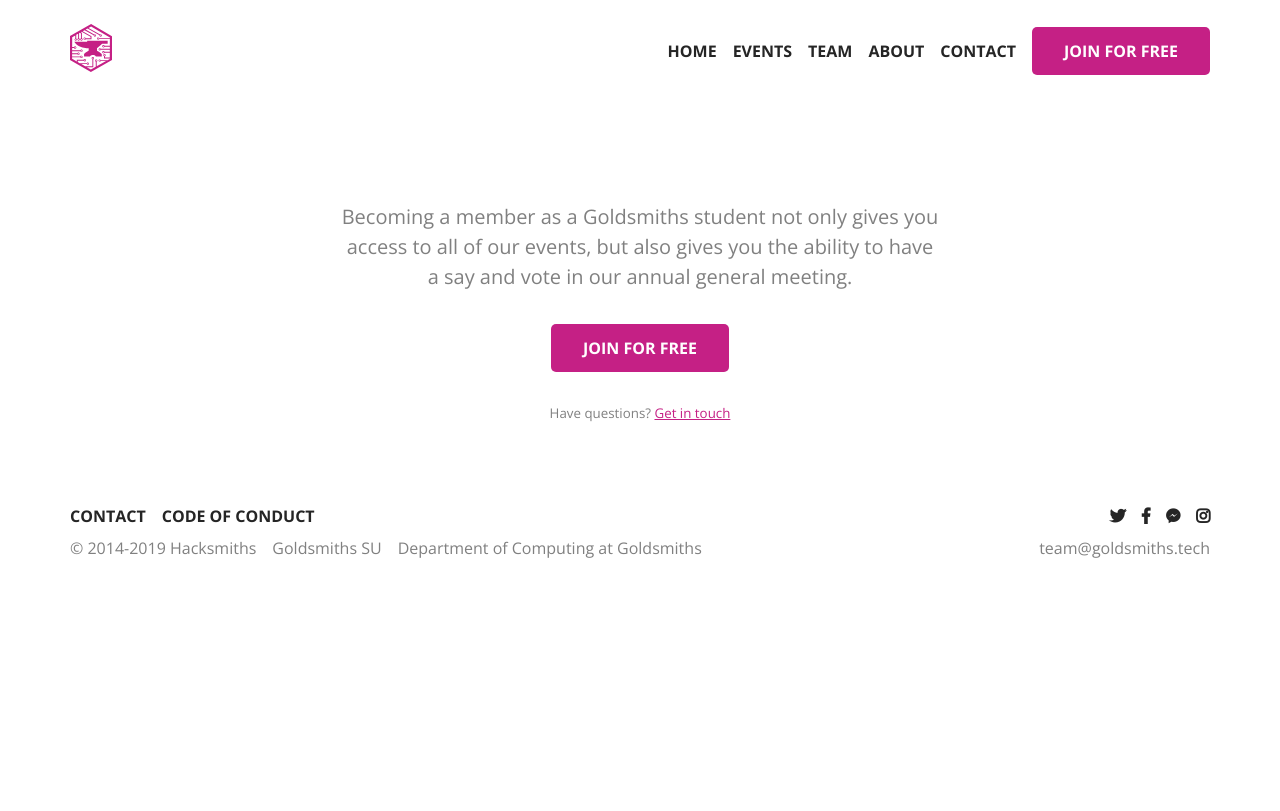
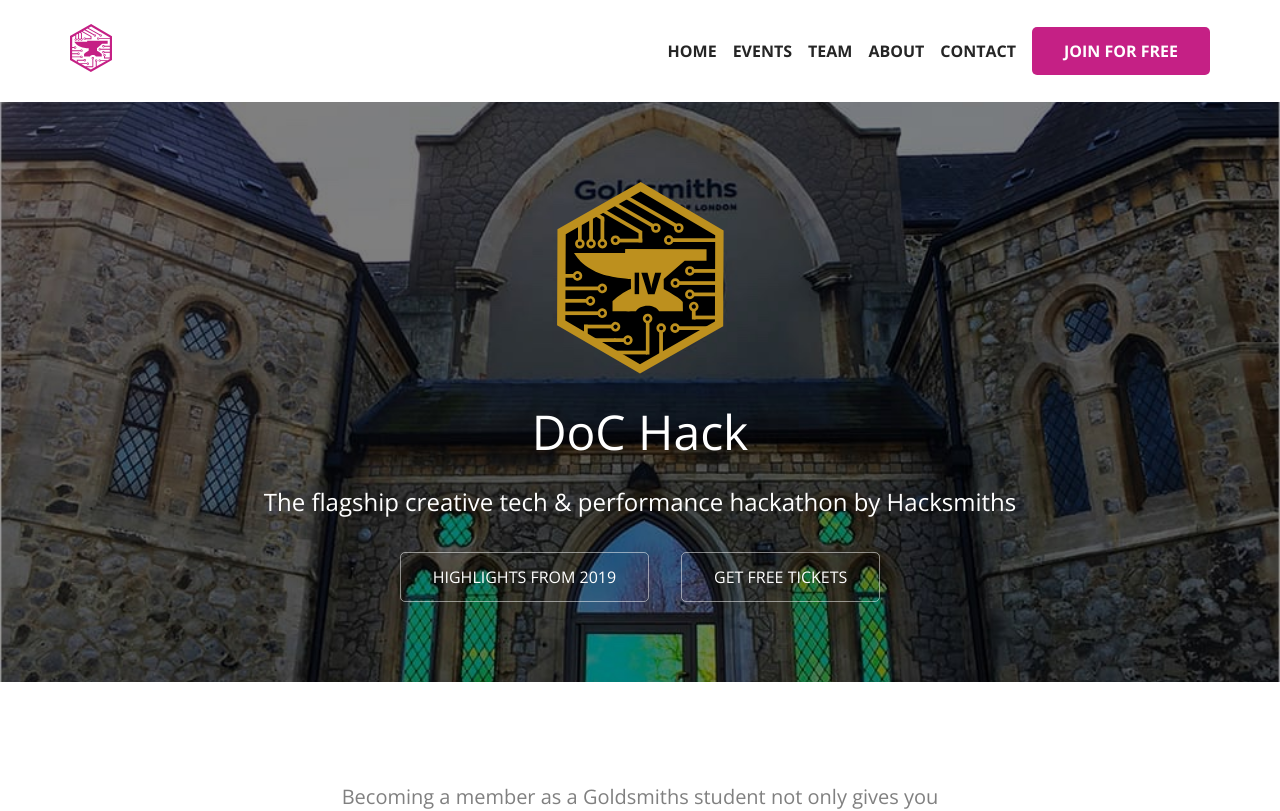
Before and after one commit to skeuomorph/2020.goldsmiths.tech, a Nuxt app: page /events/doc in a window 1280 px wide. Shown: the top 811 px of the page. Built offline with nearby package versions, Linux system fonts and the light colour scheme.

Commit message:
Event Hero

```diff
--- /dev/null
+++ b/components/EventHero.vue
@@ -0,0 +1,59 @@
+<template>
+  <div id='hero' :style='{ backgroundImage: `url(${event.background})` }'>
+    <div class="container">
+      <img :src="event.logo" :alt="event.name">
+      <h1>{{ event.name }}</h1>
+      <h2>{{ event.desc }}</h2>
+      <div class="buttons">
+        <a
+          v-for='button in event.buttons'
+          :key='button.path'
+          :href="button.path"
+          class="btn outline">{{ button.label }}</a>
+      </div>
+    </div>
+  </div>
+</template>
+
+<script>
+export default {
+  props: ['event']
+}
+</script>
+
+<style scoped>
+#hero {
+  padding-top: 5em;
+  padding-bottom: 5em;
+  background-size: cover;
+  background-position: center;
+  color: white;
+  text-align: center;
+}
+
+#hero * {
+  font-weight: normal;
+}
+
+img {
+  height: 12em;
+}
+
+h1 {
+  margin: 1rem 0;
+  font-size: 3em;
+}
+
+h2 {
+  margin: 1rem 0 2rem;
+}
+
+.container {
+  max-width: 800px;
+}
+
+.btn {
+  margin-left: 1em;
+  margin-right: 1em;
+}
+</style>
--- a/layouts/default.vue
+++ b/layouts/default.vue
@@ -63,4 +63,8 @@
   display: inline-block;
   text-decoration: none;
 }
+.btn.outline {
+  background: transparent;
+  border: 1px solid rgba(255, 255, 255, 0.5)
+}
 </style>
--- a/pages/events/doc.vue
+++ b/pages/events/doc.vue
@@ -0,0 +1,31 @@
+<template>
+  <div id='event'>
+    <EventHero :event='hero' />
+
+  </div>
+</template>
+
+<script>
+import EventHero from '~/components/EventHero';
+
+export default {
+  data() {
+    return {
+      // Assets go in /static
+      hero: {
+        background: '/events/doc/hero.jpg',
+        logo: '/events/doc/logo.svg',
+        name: 'DoC Hack',
+        desc: 'The flagship creative tech & performance hackathon by Hacksmiths',
+        buttons: [
+          { label: 'Highlights from 2019', path: '/' },
+          { label: 'Get free tickets', path: '/' }
+        ]
+      }
+    }
+  },
+  components: {
+    EventHero
+  }
+}
+</script>
```
Also changed, not shown: static/events/doc/hero.jpg (added), static/events/doc/logo.svg (added).
